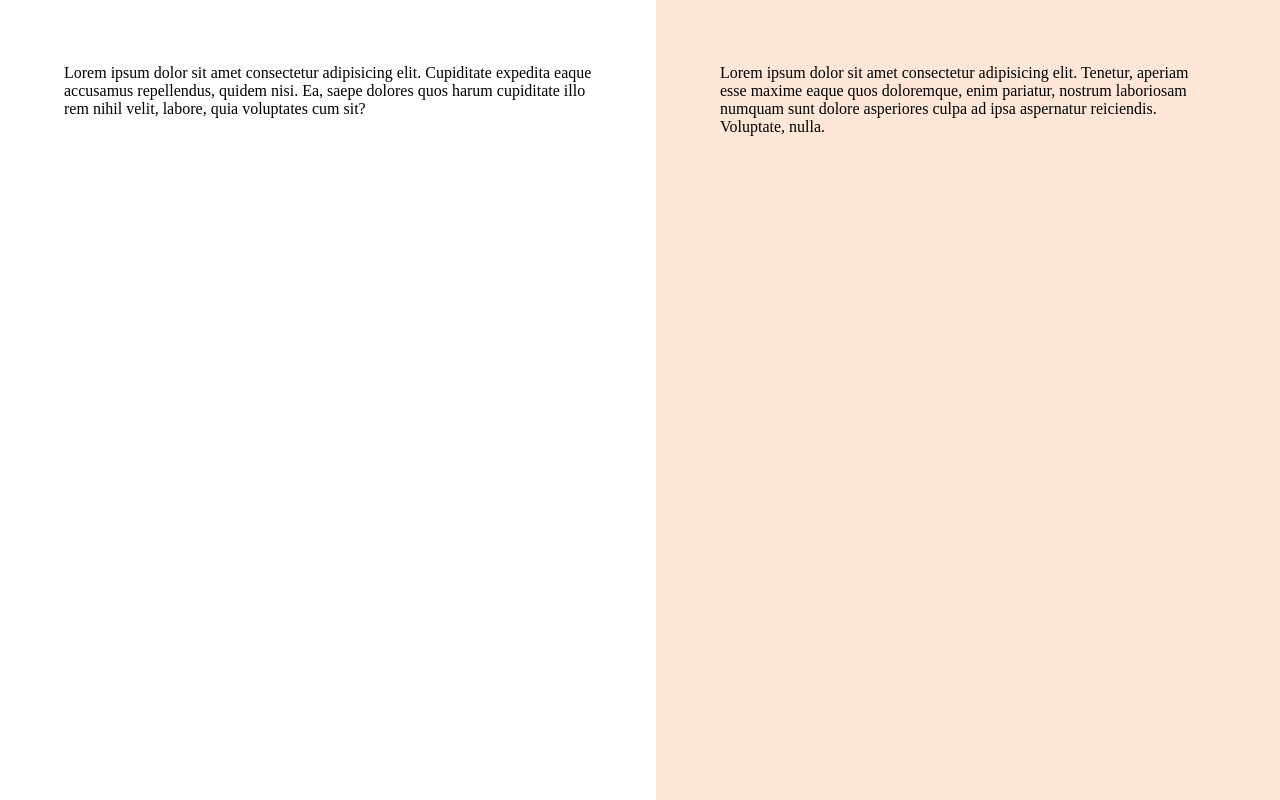
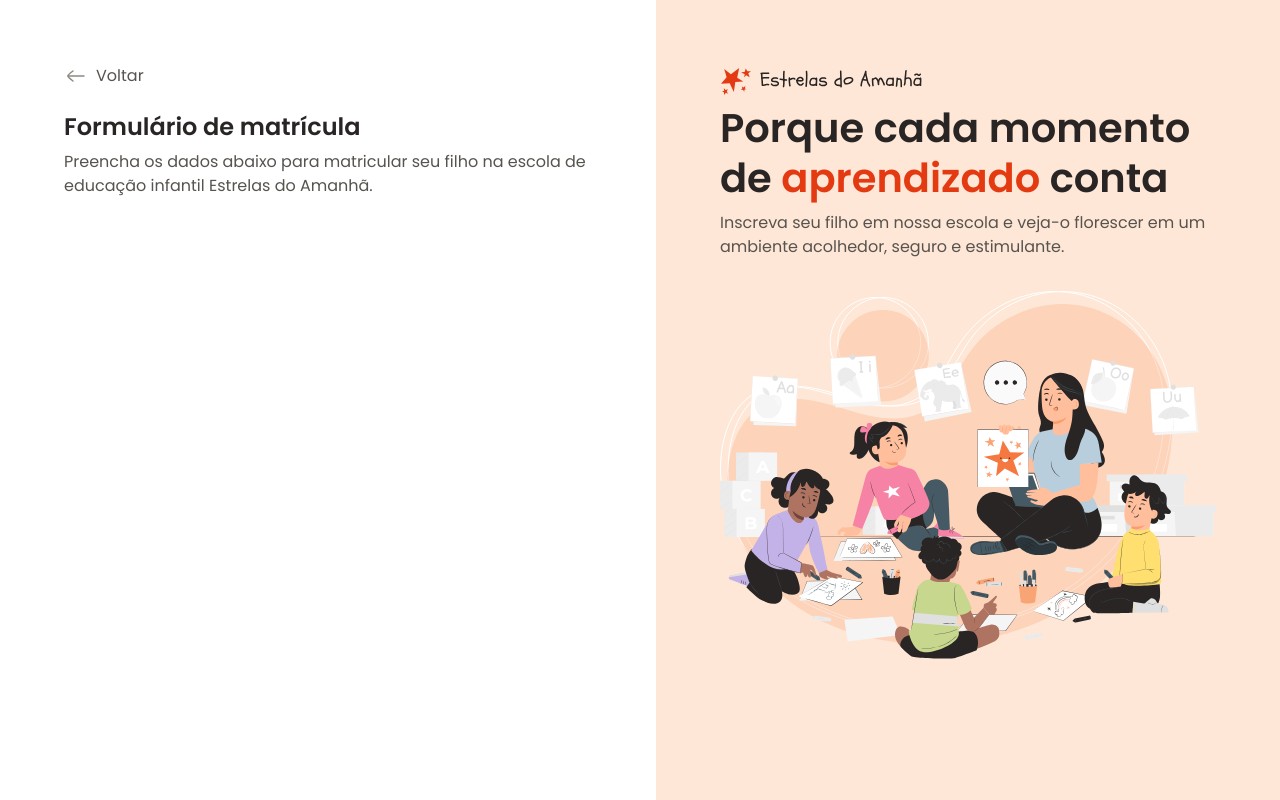
Before and after one commit to ReisyR/Formulario-de-Matricula, a plain HTML site: page index.html in a window 1280 px wide. Drawn offline with Linux system fonts and the light colour scheme.

Commit message:
Conteúdo aside e conteúdo inicial do main

```diff
--- a/index.html
+++ b/index.html
@@ -14,11 +14,35 @@
 <body>
     <div id="app">
         <main>
-            <div class="main-container">Lorem ipsum dolor sit amet consectetur adipisicing elit. Cupiditate expedita eaque accusamus repellendus, quidem nisi. Ea, saepe dolores quos harum cupiditate illo rem nihil velit, labore, quia voluptates cum sit?</div>
+            <div class="main-container">
+                <div class="back">
+                    <img src="assets/icons/arrow-left-02.svg" alt="ícone de voltar">
+                    <span>Voltar</span>
+                </div>
+
+                <h1>Formulário de matrícula</h1>
+                <p>Preencha os dados abaixo para matricular seu filho na escola de educação infantil Estrelas do Amanhã.</p>
+            </div>
         </main>
 
         <aside>
-            <div class="aside-container">Lorem ipsum dolor sit amet consectetur adipisicing elit. Tenetur, aperiam esse maxime eaque quos doloremque, enim pariatur, nostrum laboriosam numquam sunt dolore asperiores culpa ad ipsa aspernatur reiciendis. Voluptate, nulla.</div>
+            <div class="aside-container">
+                <header>
+                    <img src="assets/logo.svg" alt="Logo Estrelas do Amanhã">
+                    <h2>
+                        Porque cada momento de
+                        <span>
+                        aprendizado
+                        </span>
+                        conta
+                    </h2>
+                    <p>
+                        Inscreva seu filho em nossa escola e veja-o florescer em um ambiente acolhedor, seguro e estimulante.
+                    </p>
+                </header>
+
+                <img src="assets/Illustration.svg" alt="Ilustração de uma professora com crianças prestando atenção">
+            </div>
         </aside>
     </div>
 </body>
--- a/styles/global.css
+++ b/styles/global.css
@@ -24,4 +24,16 @@
 
 body {
     overflow: hidden;
+
+    font: var(--text);
+    color: var(--text-secondary);
 }
+
+h1, h2 {
+    color: var(--text-primary);
+}
+
+img {
+    max-width: 100%;
+    height: auto;
+}
--- a/styles/layout.css
+++ b/styles/layout.css
@@ -13,7 +13,18 @@ main {
     & .main-container {
         max-width: 33rem;
         margin-left: auto;
+    }
 
+    & .back {
+        display: flex;
+        align-items: center;
+        gap: .5rem;
+        margin-bottom: 1.5rem;
+    }
+
+    & h1 {
+        font: 600 1.5rem/1.25 var(--font-family);
+        margin-bottom: .5rem;
     }
 }
 
@@ -23,6 +34,18 @@ aside {
 
     & .aside-container {
         max-width: 31rem;
+
+        & > img {
+            margin-top: 2rem;
+        }
     }
 
+    & h2 {
+        margin-bottom: .5rem;
+        font: 600 2.5rem/1.25 var(--font-family);
+    }
+
+    & span {
+        color: var(--text-highlight);
+    }
 }
```
